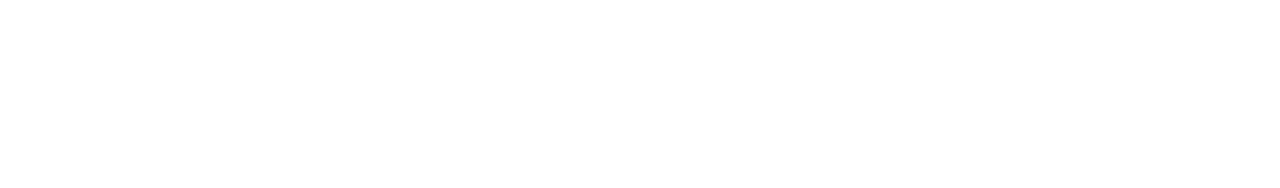
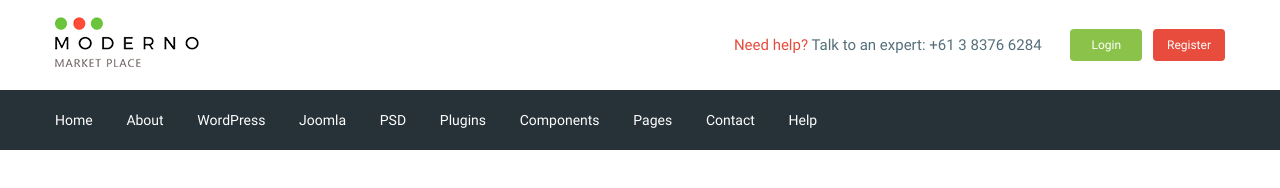
Before and after one commit to malienkoN/moderno, a website: page source/index.html in a window 1280 px wide. Drawn offline with nearby package versions, Linux system fonts and the light colour scheme; files that its build step writes are made by us from their sources.

Commit message:
added header

```diff
--- a/package.json
+++ b/package.json
@@ -9,8 +9,7 @@
     "gulp-plumber": "1.2.1",
     "gulp-postcss": "8.0.0",
     "gulp-sass": "4.1.0",
-    "gulp-sourcemaps": "2.6.5",
-    "stylelint": "13.6.1"
+    "gulp-sourcemaps": "2.6.5"
   },
   "scripts": {
     "editorconfig": "editorconfig-cli",
--- a/source/index.html
+++ b/source/index.html
@@ -1,12 +1,55 @@
 <!DOCTYPE html>
 <html lang="en">
 <head>
-    <meta charset="UTF-8">
-    <meta name="viewport" content="width=device-width, initial-scale=1.0">
-    <title>Document</title>
-    <link rel="stylesheet" href="css/style.css">
+	<meta charset="UTF-8">
+	<meta name="viewport" content="width=device-width, initial-scale=1.0">
+	<title>Document</title>
+	<link rel="stylesheet" href="css/normalize.css">
+	<link rel="stylesheet" href="css/style.css">
 </head>
 <body>
-
+	<header class="header">
+		<div class="header__top">
+			<div class="container">
+				<div class="header__top-inner">
+					<div class="header__logo">
+						<a href="#">
+							<img src="img/logo.png" alt="">
+						</a>
+					</div>
+					<div class="header__text">
+						<a href="#">
+							<span>Need help?</span>
+						</a>
+						Talk to an expert:
+						<a class="header__phone" href="tel:61383766284">+61 3 8376 6284</a>
+					</div>
+					<div class="header__box">
+						<a class="basket" href="#"></a>
+						<a class="header__btn  header__btn-login" href="#">Login</a>
+						<a class="header__btn  header__btn-register" href="#">Register</a>
+					</div>
+				</div>
+			</div><!-- ./container -->
+		</div><!-- ./header__top -->
+		<div class="header__menu">
+			<div class="container">
+				<nav class="menu">
+					<ul class="menu__list">
+						<li><a href="#">Home</a></li>
+						<li><a href="#">About</a></li>
+						<li><a href="#">WordPress</a></li>
+						<li><a href="#">Joomla</a></li>
+						<li><a href="#">PSD</a></li>
+						<li><a href="#">Plugins</a></li>
+						<li><a href="#">Components</a></li>
+						<li><a href="#">Pages</a></li>
+						<li><a href="#">Contact</a></li>
+						<li><a href="#">Help</a></li>
+					</ul>
+				</nav>
+			</div><!-- ./container -->
+		</div><!-- ./header__menu -->
+	</header>
 </body>
 </html>
--- /dev/null
+++ b/source/sass/_fonts.scss
@@ -0,0 +1,26 @@
+@font-face {
+  font-family: "Roboto-Regular";
+  src: url("../fonts/Roboto-Regular.woff2") format("woff2"),
+       url("../fonts/Roboto-Regular.woff") format("woff");
+  font-weight: 400;
+  font-style: normal;
+  font-display: swap;
+}
+
+@font-face {
+  font-family: "Roboto-Medium";
+  src: url("../fonts/Roboto-Medium.woff2") format("woff2"),
+       url("../fonts/Roboto-Medium.woff") format("woff");
+  font-weight: 500;
+  font-style: normal;
+  font-display: swap;
+}
+
+@font-face {
+  font-family: "Roboto-Bold";
+  src: url("../fonts/Roboto-Bold.woff2") format("woff2"),
+       url("../fonts/Roboto-Bold.woff") format("woff");
+  font-weight: 700;
+  font-style: normal;
+  font-display: swap;
+}
--- /dev/null
+++ b/source/sass/_global.scss
@@ -0,0 +1,32 @@
+*,
+*::before,
+*::after {
+  box-sizing: border-box;
+}
+
+a {
+  display: inline-block;
+  text-decoration: none;
+  color: $text;
+}
+
+ul,
+li {
+  margin: 0;
+  padding: 0;
+  list-style: none;
+}
+
+body {
+  font-family: "Roboto-Regular", sans-serif;
+  font-weight: 400;
+  font-size: 15px;
+  line-height: 1.6;
+  color: $text;
+}
+
+.container {
+  max-width: 1200px;
+  margin: 0 auto;
+  padding: 0 15px;
+}
--- /dev/null
+++ b/source/sass/_vars.scss
@@ -0,0 +1,4 @@
+$text: #546e7a;
+$red: #e74c3c;
+$green: #8bc34a;
+$bg: #263238;
--- a/source/sass/style.scss
+++ b/source/sass/style.scss
@@ -0,0 +1,63 @@
+@import 'vars';
+@import 'global';
+@import 'fonts.scss';
+
+.header__top-inner {
+  height: 90px;
+  display: flex;
+  justify-content: space-between;
+  align-items: center;
+}
+
+.header__text {
+  margin-left: auto;
+  margin-right: 25px;
+  span {
+    color: $red;
+  }
+}
+
+.header__btn {
+  padding: 4px;
+  width: 72px;
+  border-radius: 4px;
+
+  text-align: center;
+  color: #fff;
+  font-size: 12px;
+  line-height: 2;
+}
+
+.header__btn-login {
+  background-color: $green;
+}
+
+.header__btn-register {
+  background-color: $red;
+  margin-left: 7px;
+}
+
+.header__menu {
+  background-color: $bg;
+}
+
+.menu {
+  height: 60px;
+  display: flex;
+  align-items: center;
+}
+
+.menu__list {
+  li {
+    display: inline-block;
+  }
+
+  li + li {
+    margin-left: 30px;
+  }
+
+  a {
+    color: #fff;
+    font-size: 14px;
+  }
+}
```
Also changed, not shown: source/fonts/Roboto-Bold.woff (added), source/fonts/Roboto-Bold.woff2 (added), source/fonts/Roboto-Medium.woff (added), source/fonts/Roboto-Medium.woff2 (added), source/fonts/Roboto-Regular.woff (added), source/fonts/Roboto-Regular.woff2 (added), source/img/logo.png (added).
